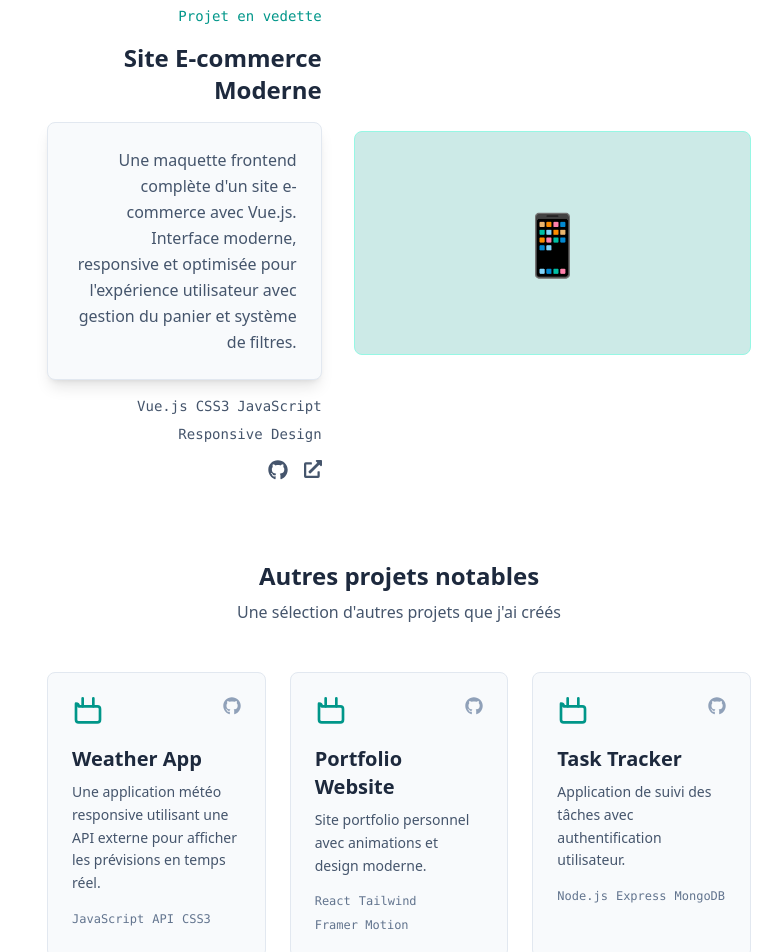
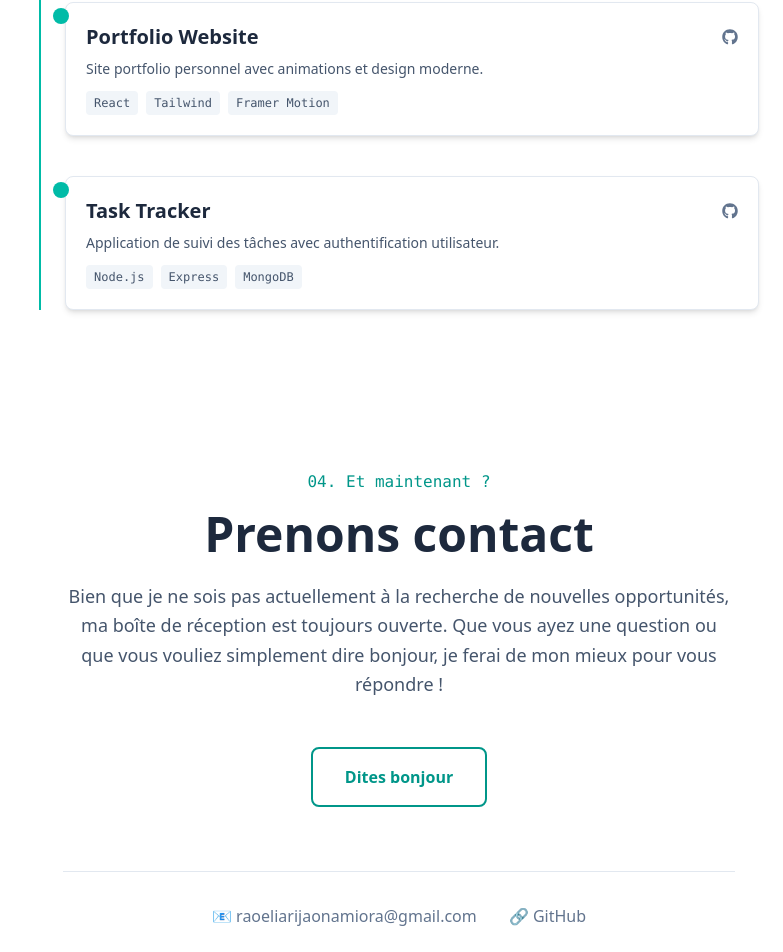
Before and after one commit to HaryMiora/mon-portfolio, a React (Vite) app: page / in a window 1280 px wide. Shown: the part 2878-3830 px from the top of the page, without its empty margins (497-1280 px from the left). Built offline with nearby package versions, Linux system fonts and the light colour scheme.

Commit message:
Changement du design de la section projets : suppression des cartes, ajout d'une présentation verticale moderne

```diff
--- a/src/components/Projets.jsx
+++ b/src/components/Projets.jsx
@@ -11,16 +11,14 @@ function Projets() {
       description: t('todoDesc'),
       technologies: ['React', 'Tailwind CSS', 'JavaScript', 'Local Storage'],
       github: '#',
-      live: '#',
-      featured: true
+      live: '#'
     },
     {
       title: t('ecommerceTitle'),
       description: t('ecommerceDesc'),
       technologies: ['Vue.js', 'CSS3', 'JavaScript', 'Responsive Design'],
       github: '#',
-      live: '#',
-      featured: true
+      live: '#'
     }
   ];
 
@@ -46,126 +44,45 @@ function Projets() {
   ];
 
   return (
-    <section id="projects" className="py-20 px-8">
-      <div className="max-w-6xl">
-        <div className="flex items-center mb-16">
-          <h2 className="text-3xl font-bold text-slate-800 dark:text-slate-100 mr-4">
+    <section id="projects" className="py-20 px-6">
+      <div className="max-w-4xl mx-auto">
+        <h2 className="text-3xl font-bold text-slate-800 dark:text-white mb-12 text-center">
           <span className="text-teal-600 dark:text-teal-400 font-mono text-xl mr-2">03.</span>
-            {t('projectsTitle')}
+          Mes projets
         </h2>
-          <div className="flex-1 h-px bg-slate-300 dark:bg-slate-600 ml-4"></div>
-        </div>
 
-        {/* Featured Projects */}
-        <div className="space-y-24 mb-20">
-          {projects.map((project, index) => (
-            <div key={index} className={`grid grid-cols-1 lg:grid-cols-12 gap-8 items-center ${index % 2 === 1 ? 'lg:text-right' : ''}`}>
-              <div className={`lg:col-span-7 ${index % 2 === 1 ? 'lg:col-start-6' : ''}`}>
-                <div className="relative group">
-                  <div className="bg-teal-600/20 dark:bg-teal-400/20 rounded-lg aspect-video flex items-center justify-center border border-teal-200 dark:border-teal-700">
-                    <span className="text-6xl text-teal-600 dark:text-teal-400">📱</span>
-                  </div>
-                  <div className="absolute inset-0 bg-slate-900/20 dark:bg-slate-100/10 rounded-lg opacity-0 group-hover:opacity-100 transition-opacity duration-200"></div>
-                </div>
-              </div>
+        <ul className="space-y-10 relative border-l-2 border-teal-500 dark:border-teal-400 pl-6">
+          {[...projects, ...otherProjects].map((project, index) => (
+            <li key={index} className="relative">
+              {/* Point */}
+              <span className="absolute -left-3 top-1.5 w-4 h-4 bg-teal-500 dark:bg-teal-400 rounded-full"></span>
 
-              <div className={`lg:col-span-5 ${index % 2 === 1 ? 'lg:col-start-1 lg:row-start-1' : ''} space-y-4`}>
-                <p className="text-teal-600 dark:text-teal-400 font-mono text-sm">
-                  {t('featuredProject')}
-                </p>
-
-                <h3 className="text-2xl font-bold text-slate-800 dark:text-slate-100">
+              {/* Contenu du projet */}
+              <div className="bg-white dark:bg-slate-800 p-5 rounded-lg shadow-md border border-slate-200 dark:border-slate-700">
+                <div className="flex justify-between items-center mb-2">
+                  <h3 className="text-xl font-semibold text-slate-800 dark:text-white">
                     {project.title}
                   </h3>
-
-                <div className="bg-slate-50 dark:bg-slate-800 p-6 rounded-lg shadow-lg border border-slate-200 dark:border-slate-700">
-                  <p className="text-slate-600 dark:text-slate-400 leading-relaxed">
+                  {project.github && (
+                    <a href={project.github} target="_blank" rel="noopener noreferrer" className="text-slate-500 hover:text-teal-600 dark:hover:text-teal-400">
+                      <FaGithub />
+                    </a>
+                  )}
+                </div>
+                <p className="text-slate-600 dark:text-slate-400 text-sm mb-3">
                   {project.description}
                 </p>
-                </div>
-
-                <div className={`flex flex-wrap gap-2 ${index % 2 === 1 ? 'lg:justify-end' : ''}`}>
-                  {project.technologies.map((tech, techIndex) => (
-                    <span
-                      key={techIndex}
-                      className="text-sm font-mono text-slate-600 dark:text-slate-400"
-                    >
-                      {tech}
-                    </span>
-                  ))}
-                </div>
-
-                <div className={`flex gap-4 ${index % 2 === 1 ? 'lg:justify-end' : ''}`}>
-                  <a
-                    href={project.github}
-                    className="text-slate-600 dark:text-slate-400 hover:text-teal-600 dark:hover:text-teal-400 transition-colors duration-200"
-                  >
-                    <FaGithub size={20} />
-                  </a>
-                  <a
-                    href={project.live}
-                    className="text-slate-600 dark:text-slate-400 hover:text-teal-600 dark:hover:text-teal-400 transition-colors duration-200"
-                  >
-                    <FaExternalLinkAlt size={18} />
-                  </a>
-                </div>
-              </div>
-            </div>
-          ))}
-        </div>
-
-        {/* Other Projects */}
-        <div className="text-center mb-12">
-          <h3 className="text-2xl font-bold text-slate-800 dark:text-slate-100 mb-2">
-            Autres projets notables
-          </h3>
-          <p className="text-slate-600 dark:text-slate-400">
-            Une sélection d'autres projets que j'ai créés
-          </p>
-        </div>
-
-        <div className="grid grid-cols-1 md:grid-cols-2 lg:grid-cols-3 gap-6">
-          {otherProjects.map((project, index) => (
-            <div
-              key={index}
-              className="group bg-slate-50 dark:bg-slate-800 p-6 rounded-lg border border-slate-200 dark:border-slate-700 hover:shadow-lg hover:-translate-y-1 transition-all duration-200"
-            >
-              <div className="flex justify-between items-start mb-4">
-                <div className="text-teal-600 dark:text-teal-400">
-                  <svg className="w-8 h-8" fill="none" stroke="currentColor" viewBox="0 0 24 24">
-                    <path strokeLinecap="round" strokeLinejoin="round" strokeWidth={2} d="M3 7v10a2 2 0 002 2h14a2 2 0 002-2V9a2 2 0 00-2-2H5a2 2 0 00-2-2z" />
-                    <path strokeLinecap="round" strokeLinejoin="round" strokeWidth={2} d="M8 1v6m8-6v6" />
-                  </svg>
-                </div>
-                <a
-                  href={project.github}
-                  className="text-slate-400 hover:text-teal-600 dark:hover:text-teal-400 transition-colors duration-200"
-                >
-                  <FaGithub size={18} />
-                </a>
-              </div>
-
-              <h4 className="text-xl font-semibold text-slate-800 dark:text-slate-100 mb-2">
-                {project.title}
-              </h4>
-
-              <p className="text-slate-600 dark:text-slate-400 text-sm mb-4 leading-relaxed">
-                {project.description}
-              </p>
-
                 <div className="flex flex-wrap gap-2">
-                {project.technologies.map((tech, techIndex) => (
-                  <span
-                    key={techIndex}
-                    className="text-xs font-mono text-slate-500 dark:text-slate-400"
-                  >
+                  {project.technologies.map((tech, i) => (
+                    <span key={i} className="text-xs font-mono bg-slate-100 dark:bg-slate-700 px-2 py-1 rounded text-slate-600 dark:text-slate-300">
                       {tech}
                     </span>
                   ))}
                 </div>
               </div>
+            </li>
           ))}
-        </div>
+        </ul>
       </div>
     </section>
   );
```
Lines whose indentation alone changed are shown as unchanged.
